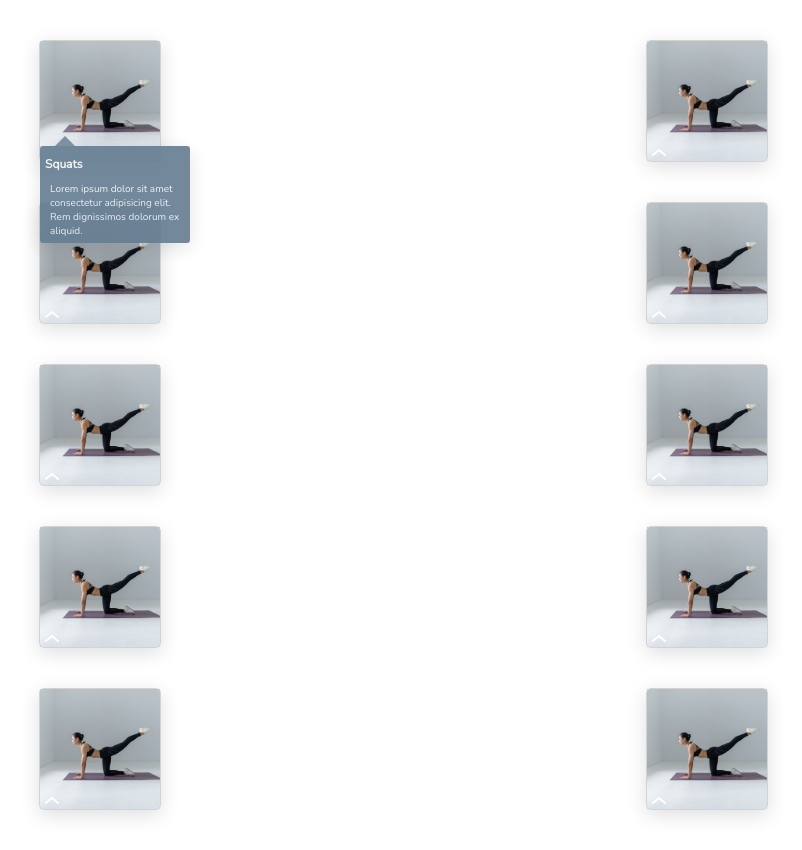
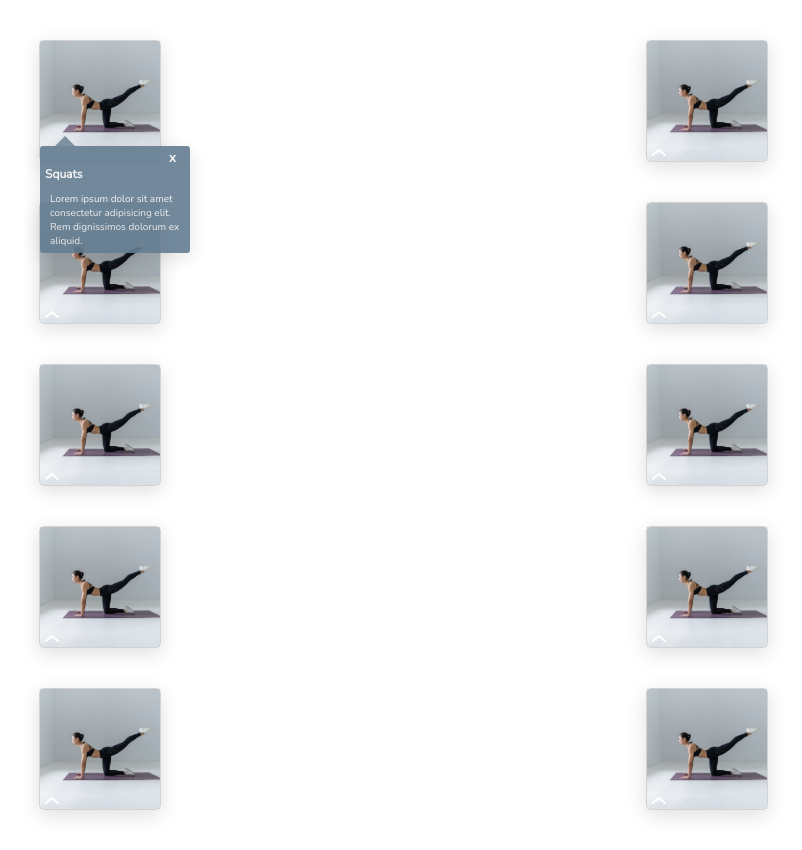
Before and after one commit to mariniem/capstone-project, a React (Create React App) app: page / in a window 1280 px wide. Both pictures are taken after a click on the picture 61 px from the left and 152 px from the top of the page. Shown: the whole page, without its empty margins (9-811 px from the left). Built offline with nearby package versions, Linux system fonts and the light colour scheme.

Commit message:
Add hide show logic

```diff
--- a/src/App.js
+++ b/src/App.js
@@ -1,8 +1,14 @@
 import React from 'react'
 import ExerciseList from './ExerciseList'
+/* import Globalstyle from './GlobalStyle' */
 
 function App() {
-  return <ExerciseList />
+  return (
+    <div>
+      {/* <Globalstyle></Globalstyle> */}
+      <ExerciseList />
+    </div>
+  )
 }
 
 export default App
--- a/src/Exercise.js
+++ b/src/Exercise.js
@@ -2,22 +2,22 @@ import styled from 'styled-components/macro'
 import React, { useState } from 'react'
 import PropTypes from 'prop-types'
 import ExerciseButton from './ExerciseButton'
-import ArrowDown from './Icons/Arrow down.svg'
 import ArrowUp from './Icons/Arrow up.svg'
 
 export default function Exercise({ title, description, image }) {
   const [isDescriptionShown, setIsDescriptionShwon] = useState(false)
 
   const onButtonClick = () => setIsDescriptionShwon(!isDescriptionShown)
-  const button = isDescriptionShown ? '' : ArrowUp
+  const showButton = isDescriptionShown ? '' : ArrowUp
 
   return (
     <ExerciseWrapper>
       <ExerciseImages src={image} />
-      <ExerciseButton src={button} onClick={onButtonClick}></ExerciseButton>
+      <ExerciseButton src={showButton} onClick={onButtonClick}></ExerciseButton>
       {isDescriptionShown ? (
         <DescriptionWrapper onButtonClick={!isDescriptionShown}>
           <Title>{title}</Title>
+          <DescriptionButton onClick={onButtonClick}>x</DescriptionButton>
           <Description>{description}</Description>
         </DescriptionWrapper>
       ) : (
@@ -26,6 +26,16 @@ export default function Exercise({ title, description, image }) {
     </ExerciseWrapper>
   )
 }
+
+const DescriptionButton = styled.button`
+  color: #f2f2f2;
+  position: absolute;
+  right: 5%;
+  top: 3%;
+  background: transparent;
+  border: none;
+  font-weight: bold;
+`
 
 const DescriptionWrapper = styled.div`
   position: absolute;
@@ -55,8 +65,9 @@ const Title = styled.p`
   font-size: 12px;
   font-weight: bold;
   font-family: 'Nunito', sans-serif;
-  padding-top: 10px;
+  padding-top: 20px;
   margin: 5px;
+  position: relative;
 `
 const Description = styled.p`
   color: #f2f2f2;
```
Also changed, not shown: src/Icons/Arrow down.svg (deleted).
